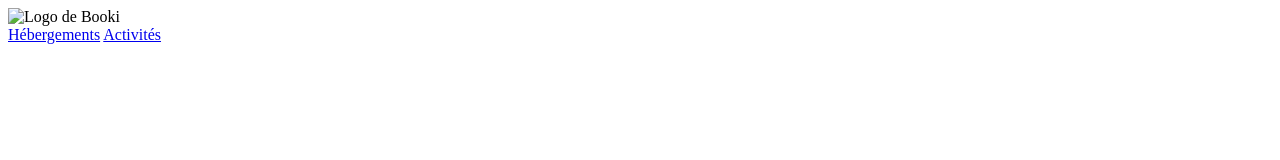
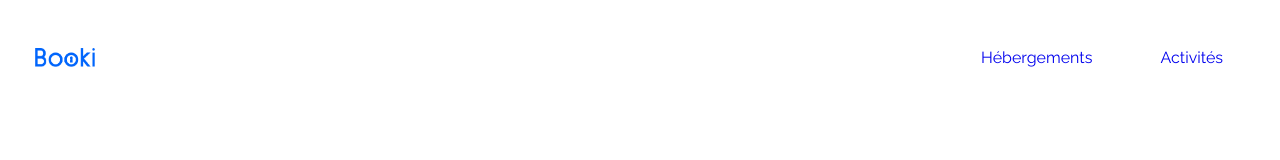
Before and after one commit to V4inwald/Openclassrooms_web_dev_project_2, a plain HTML site: page index.html in a window 1280 px wide. Drawn offline with Linux system fonts and the light colour scheme; the site is published under a folder, as on GitHub Pages, so addresses that start at the root find nothing.

Commit message:
chore: cleaned the code in the main branch

```diff
--- a/index.html
+++ b/index.html
@@ -6,18 +6,14 @@
     <link rel="preconnect" href="https://fonts.googleapis.com">
     <link rel="preconnect" href="https://fonts.gstatic.com" crossorigin>
     <link href="https://fonts.googleapis.com/css2?family=Raleway:wght@400;500;600;700&display=swap" rel="stylesheet">
-    <link rel="stylesheet" href="/css/style.css">
+    <link rel="stylesheet" href="./css/style.css">
     <script src="https://kit.fontawesome.com/7222a0754e.js" crossorigin="anonymous"></script>
     <title>Booki</title>
 </head>
 <body>
 
-    <!-- <div class="dog-icon"><i class="fa-solid fa-dog fa-2x"></i></div>
-    TO REMOVE LATER
-    To change the color or size of the fontaweome icon you need to put it in another block and then change it's color or font-size-->
-
     <header>
-        <img class="booki-logo" src="/assets/logo/Booki.png" alt="Logo de Booki">
+        <img class="booki-logo" src="./assets/logo/Booki.png" alt="Logo de Booki">
         <nav class="navigation-menu-header">
             <a class="navigation-menu-link" href="#">Hébergements</a>
             <a class="navigation-menu-link" href="#">Activités</a>
```
